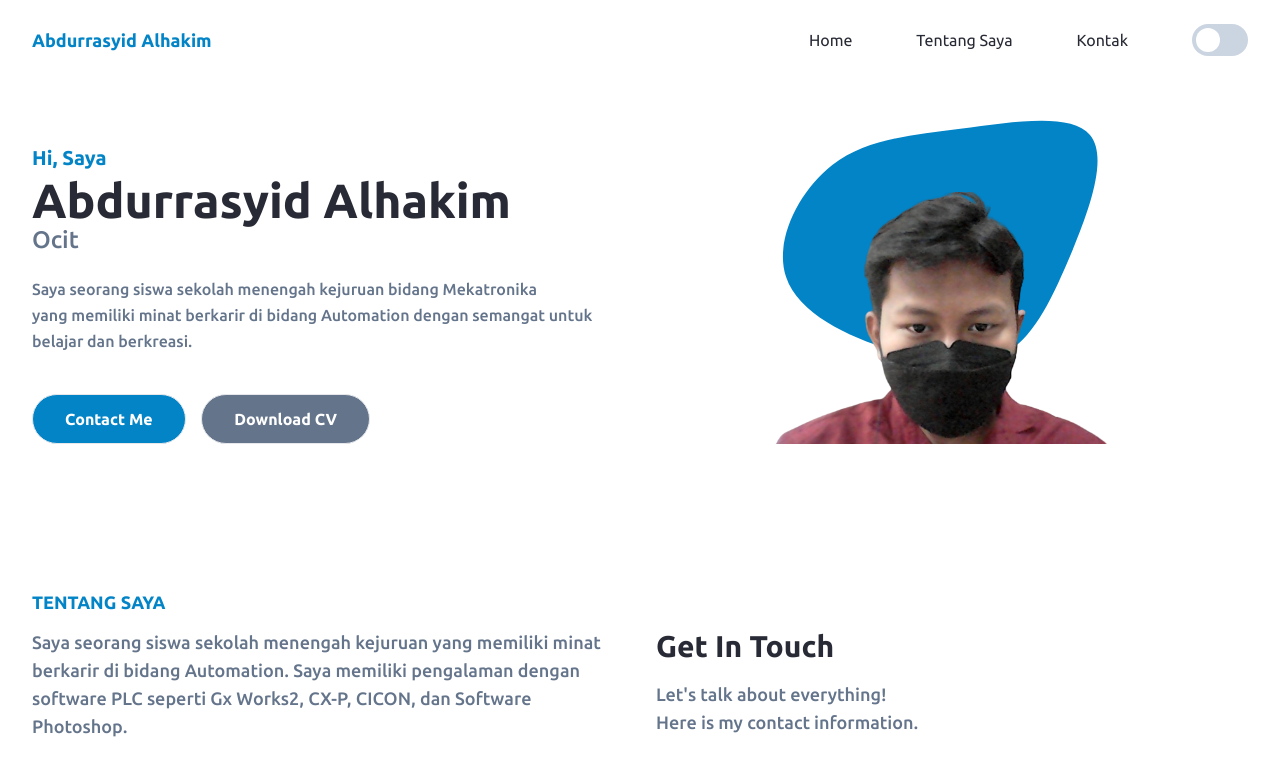
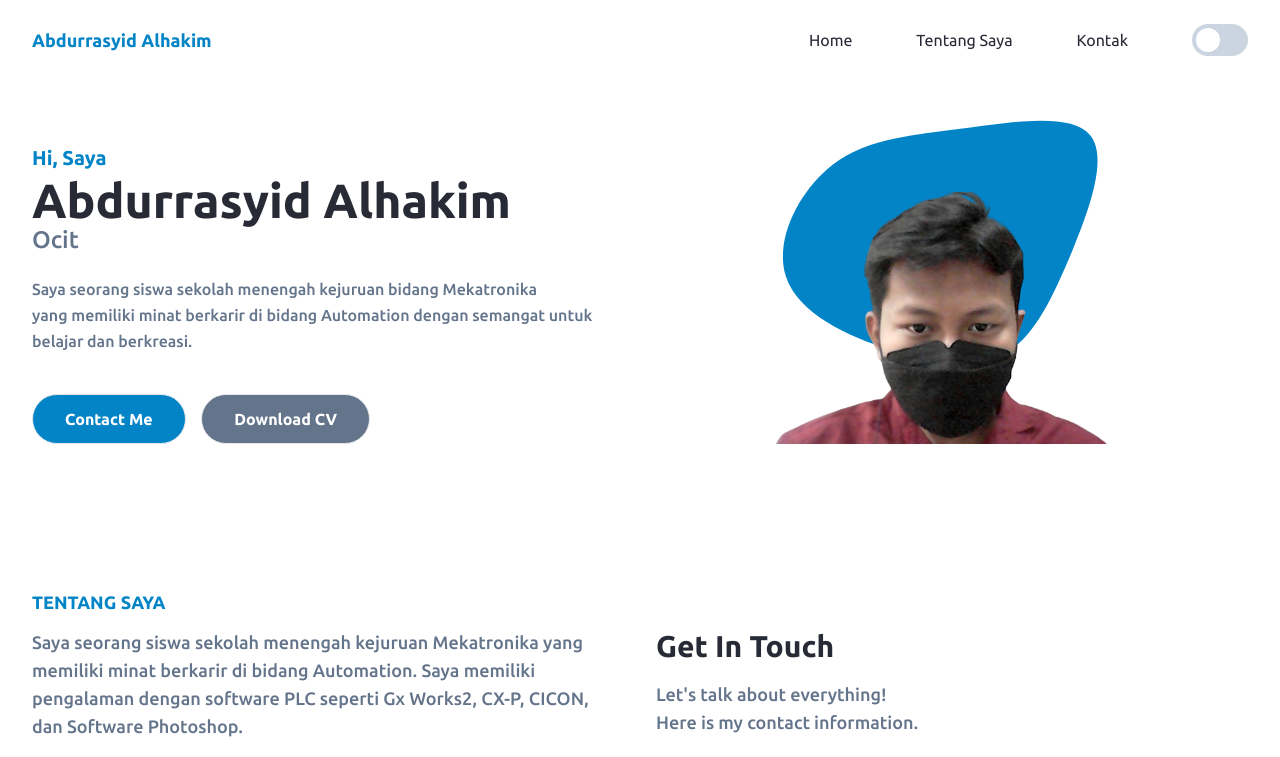
Before and after one commit to Abdurrasyid21/abdurrasyid.github.io, a website: page index.html in a window 1280 px wide. Shown: the top 757 px of the page. Drawn offline with nearby package versions, Linux system fonts and the light colour scheme.

Commit message:
meka update

```diff
--- a/index.html
+++ b/index.html
@@ -152,7 +152,7 @@
             Here is a little bit about me.
           </h2> -->
             <p class="max-w-xl text-base font-medium text-secondary lg:text-lg">
-              Saya seorang siswa sekolah menengah kejuruan yang memiliki minat berkarir di bidang Automation.
+              Saya seorang siswa sekolah menengah kejuruan Mekatronika yang memiliki minat berkarir di bidang Automation.
 
               Saya memiliki pengalaman dengan software PLC seperti Gx Works2, CX-P, CICON, dan Software Photoshop.
             </p>
```
